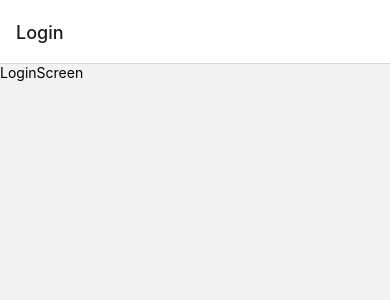
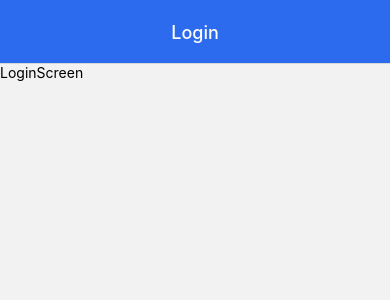
Before and after one commit to isinicolle/Signal-Clone, a React Native app in the folder signal-clone-isis/: screen / in a window 390 px wide. Shown: the top 300 px of the page. Built offline with nearby package versions, Linux system fonts and the light colour scheme.

Commit message:
yarn add react native elements
yarn add react native elements

```diff
--- a/signal-clone-isis/App.js
+++ b/signal-clone-isis/App.js
@@ -9,15 +9,16 @@ const Stack = createNativeStackNavigator();
 
 const globalScreenOptions = {
   headerStyle: { backgroundColor: '#2C6BED' },
-  headerTintColor: '#fff',
-  headerTitleStyle: { color: '#fff' },
+  headerTintColor: { color: 'white' },
+  headerTitleStyle: { color: 'white' },
+  headerTitleAlign: 'center',
 };
 
 export default function App() {
   return (
-    <NavigationContainer screenOptions={globalScreenOptions}>
-    <Stack.Navigator>
-      <Stack.Screen name='Login' component={LoginScreen} />
+    <NavigationContainer>
+    <Stack.Navigator screenOptions={globalScreenOptions}>
+      <Stack.Screen name="Login" component={LoginScreen} />
     </Stack.Navigator>
     </NavigationContainer>
   );
--- a/signal-clone-isis/package.json
+++ b/signal-clone-isis/package.json
@@ -17,6 +17,7 @@
     "react": "17.0.2",
     "react-dom": "17.0.2",
     "react-native": "0.68.2",
+    "react-native-elements": "^3.4.2",
     "react-native-safe-area-context": "4.2.4",
     "react-native-screens": "~3.11.1",
     "react-native-web": "0.17.7"
```
Also changed, not shown: 1 other file (tests, documents, lock files or other folders).
